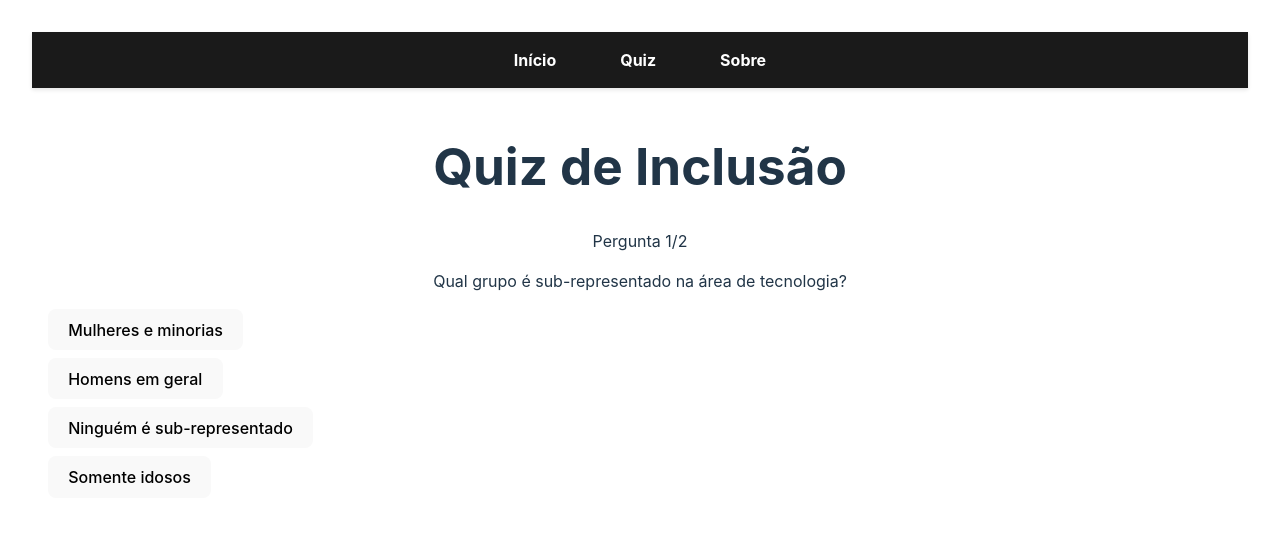
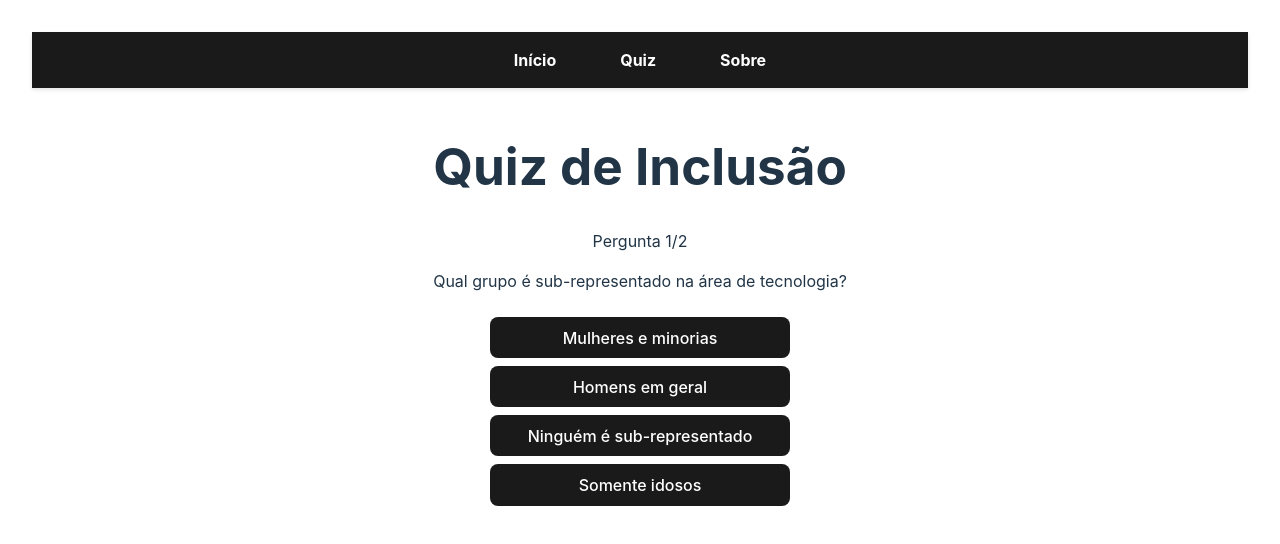
Before and after one commit to fjuncal/inclusion-quiz, a React (Vite) app: page /quiz in a window 1280 px wide. Shown: the top 544 px of the page. Built offline with nearby package versions, Linux system fonts and the light colour scheme.

Commit message:
Melhorando o layout da pagina de perguntas

```diff
--- /dev/null
+++ b/src/pages/Quiz.css
@@ -0,0 +1,35 @@
+.quiz-container {
+  padding: 1rem;
+  text-align: center;
+}
+
+.question-container {
+  margin-bottom: 1.5rem;
+}
+
+.answers-container {
+  display: flex;
+  flex-direction: column;
+  align-items: center; /* Centraliza os botões horizontalmente */
+  gap: 0.5rem; /* Espaço entre os botões */
+}
+
+.answer-button {
+  padding: 0.6rem 1.2rem;
+  width: 80%;
+  max-width: 300px;
+  border-radius: 8px;
+  border: 1px solid transparent;
+  font-size: 1em;
+  font-weight: 500;
+  background-color: #1a1a1a;
+  color: #fff;
+  cursor: pointer;
+  transition: border-color 0.25s, background-color 0.25s;
+}
+
+.answer-button:hover {
+  border-color: #646cff;
+  background-color: #646cff;
+  color: #1a1a1a;
+}
--- a/src/pages/Quiz.tsx
+++ b/src/pages/Quiz.tsx
@@ -1,4 +1,5 @@
 import { useState } from "react";
+import "./Quiz.css"; // Certifique-se de que o caminho está correto
 
 interface Question {
   questionText: string;
@@ -28,7 +29,7 @@ function Quiz() {
         { answerText: "Nenhuma diferença significativa", isCorrect: false },
       ],
     },
-    // Adicione mais perguntas conforme quiser
+    // Adicione mais perguntas conforme desejar
   ];
 
   const [currentQuestion, setCurrentQuestion] = useState<number>(0);
@@ -48,7 +49,7 @@ function Quiz() {
   };
 
   return (
-    <div style={{ padding: "1rem" }}>
+    <div className="quiz-container">
       <h1>Quiz de Inclusão</h1>
       {showScore ? (
         <div>
@@ -62,13 +63,13 @@ function Quiz() {
         </div>
       ) : (
         <>
-          <div>
+          <div className="question-container">
             <p>
               Pergunta {currentQuestion + 1}/{questions.length}
             </p>
             <p>{questions[currentQuestion].questionText}</p>
           </div>
-          <div>
+          <div className="answers-container">
             {questions[currentQuestion].answerOptions.map(
               (answerOption, index) => (
                 <button
@@ -76,7 +77,7 @@ function Quiz() {
                   onClick={() =>
                     handleAnswerOptionClick(answerOption.isCorrect)
                   }
-                  style={{ display: "block", margin: "0.5rem 0" }}
+                  className="answer-button"
                 >
                   {answerOption.answerText}
                 </button>
```
